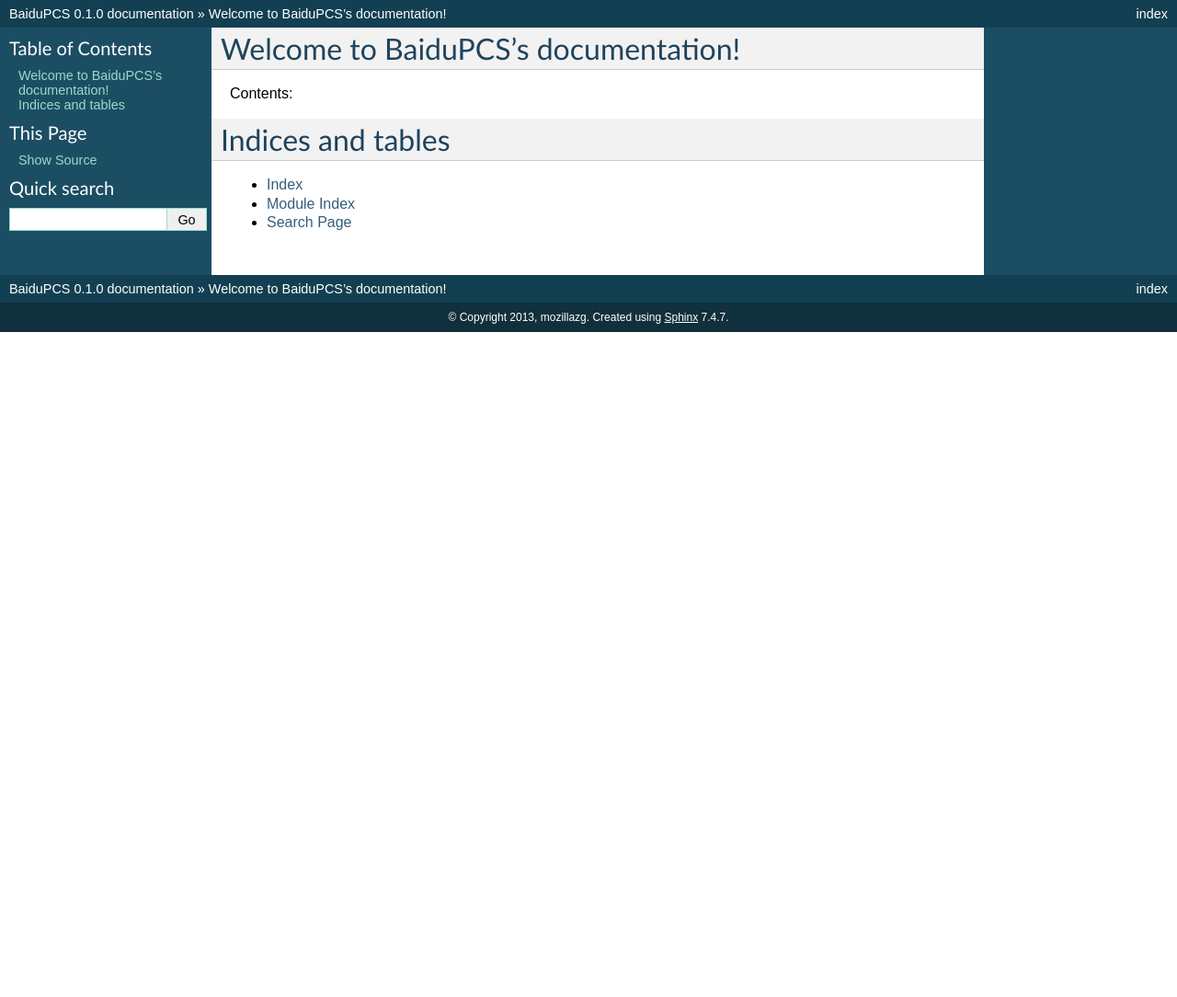
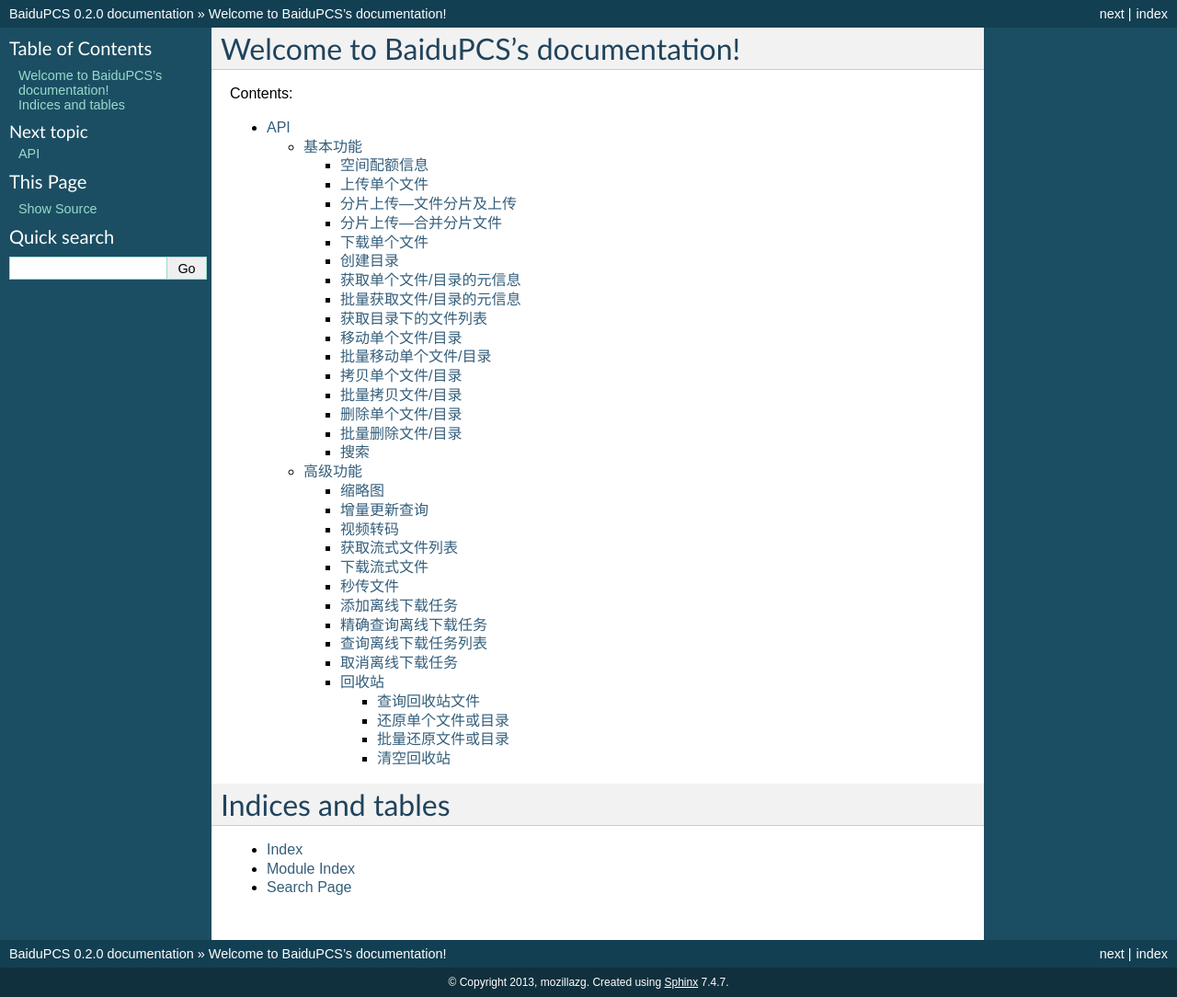
Before and after one commit to mozillazg/baidu-pcs-python-sdk, a Sphinx documentation site: the page built from docs/index.rst, in a window 1280 px wide. Shown: the whole page at 92% size. Built offline with Sphinx 7.4.7, drawn with Linux system fonts in a browser that asks for light colours; before the commit the page ends 900 px from its top, so only the background shows below that.

Commit message:
更新文档。

```diff
--- /dev/null
+++ b/docs/api.rst
@@ -0,0 +1,139 @@
+API
+===
+
+.. .. autoclass:: requests.Response
+..    :members:
+
+.. autoclass:: baidupcs.PCS
+
+
+基本功能
+--------
+
+空间配额信息
+~~~~~~~~~~~~
+.. automethod:: baidupcs.PCS.info
+
+上传单个文件
+~~~~~~~~~~~~
+.. automethod:: baidupcs.PCS.upload
+
+分片上传—文件分片及上传
+~~~~~~~~~~~~~~~~~~~~~~~~
+.. automethod:: baidupcs.PCS.upload_tmpfile
+
+分片上传—合并分片文件
+~~~~~~~~~~~~~~~~~~~~~~
+.. automethod:: baidupcs.PCS.upload_superfile
+
+下载单个文件
+~~~~~~~~~~~~
+.. automethod:: baidupcs.PCS.download
+
+创建目录
+~~~~~~~~
+.. automethod:: baidupcs.PCS.mkdir
+
+获取单个文件/目录的元信息
+~~~~~~~~~~~~~~~~~~~~~~~~~
+.. automethod:: baidupcs.PCS.meta
+
+批量获取文件/目录的元信息
+~~~~~~~~~~~~~~~~~~~~~~~~~
+.. automethod:: baidupcs.PCS.multi_meta
+
+获取目录下的文件列表
+~~~~~~~~~~~~~~~~~~~~
+.. automethod:: baidupcs.PCS.list_files
+
+移动单个文件/目录
+~~~~~~~~~~~~~~~~~
+.. automethod:: baidupcs.PCS.move
+
+批量移动单个文件/目录
+~~~~~~~~~~~~~~~~~~~~~
+.. automethod:: baidupcs.PCS.multi_move
+
+拷贝单个文件/目录
+~~~~~~~~~~~~~~~~~
+.. automethod:: baidupcs.PCS.copy
+
+批量拷贝文件/目录
+~~~~~~~~~~~~~~~~~
+.. automethod:: baidupcs.PCS.multi_copy
+
+删除单个文件/目录
+~~~~~~~~~~~~~~~~~
+.. automethod:: baidupcs.PCS.delete
+
+批量删除文件/目录
+~~~~~~~~~~~~~~~~~
+.. automethod:: baidupcs.PCS.multi_delete
+
+搜索
+~~~~
+.. automethod:: baidupcs.PCS.search
+
+
+高级功能
+--------
+
+缩略图
+~~~~~~
+.. automethod:: baidupcs.PCS.thumbnail
+
+增量更新查询
+~~~~~~~~~~~~
+.. automethod:: baidupcs.PCS.diff
+
+视频转码
+~~~~~~~~
+.. automethod:: baidupcs.PCS.video_convert
+
+获取流式文件列表
+~~~~~~~~~~~~~~~~
+.. automethod:: baidupcs.PCS.list_streams
+
+下载流式文件
+~~~~~~~~~~~~
+.. automethod:: baidupcs.PCS.download_stream
+
+秒传文件
+~~~~~~~~
+.. automethod:: baidupcs.PCS.rapid_upload
+
+添加离线下载任务
+~~~~~~~~~~~~~~~~
+.. automethod:: baidupcs.PCS.add_download_task
+
+精确查询离线下载任务
+~~~~~~~~~~~~~~~~~~~~
+.. automethod:: baidupcs.PCS.query_download_tasks
+
+查询离线下载任务列表
+~~~~~~~~~~~~~~~~~~~~
+.. automethod:: baidupcs.PCS.list_download_tasks
+
+取消离线下载任务
+~~~~~~~~~~~~~~~~
+.. automethod:: baidupcs.PCS.cancel_download_task
+
+
+回收站
+~~~~~~
+
+查询回收站文件
+++++++++++++++
+.. automethod:: baidupcs.PCS.list_recycle_bin
+
+还原单个文件或目录
+++++++++++++++++++
+.. automethod:: baidupcs.PCS.restore_recycle_bin
+
+批量还原文件或目录
+++++++++++++++++++
+.. automethod:: baidupcs.PCS.multi_restore_recycle_bin
+
+清空回收站
+++++++++++
+.. automethod:: baidupcs.PCS.clean_recycle_bin
--- a/docs/conf.py
+++ b/docs/conf.py
@@ -25,7 +25,7 @@
 
 # Add any Sphinx extension module names here, as strings. They can be extensions
 # coming with Sphinx (named 'sphinx.ext.*') or your custom ones.
-extensions = ['sphinx.ext.autodoc', 'sphinx.ext.doctest', 'sphinx.ext.intersphinx', 'sphinx.ext.todo', 'sphinx.ext.coverage', 'sphinx.ext.viewcode']
+extensions = ['sphinx.ext.autodoc', 'sphinx.ext.doctest', 'sphinx.ext.intersphinx', 'sphinx.ext.todo', 'sphinx.ext.coverage']
 
 # Add any paths that contain templates here, relative to this directory.
 templates_path = ['_templates']
@@ -48,9 +48,9 @@
 # built documents.
 #
 # The short X.Y version.
-version = '0.1'
+version = '0.2.0'
 # The full version, including alpha/beta/rc tags.
-release = '0.1.0'
+release = '0.2.0'
 
 # The language for content autogenerated by Sphinx. Refer to documentation
 # for a list of supported languages.
--- a/docs/index.rst
+++ b/docs/index.rst
@@ -9,8 +9,9 @@
 Contents:
 
 .. toctree::
-   :maxdepth: 2
+   :maxdepth: 4
 
+   api
 
 
 Indices and tables
```
